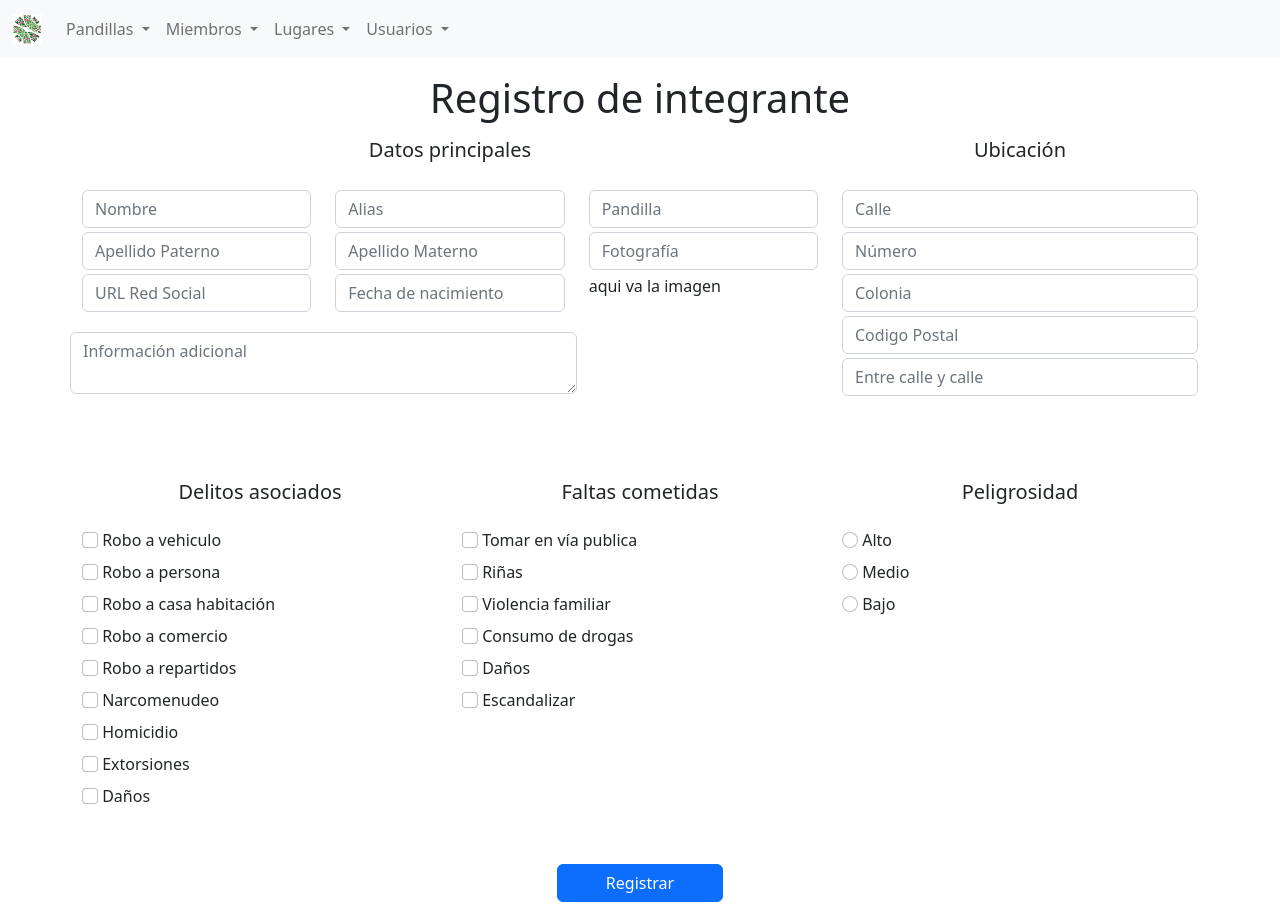
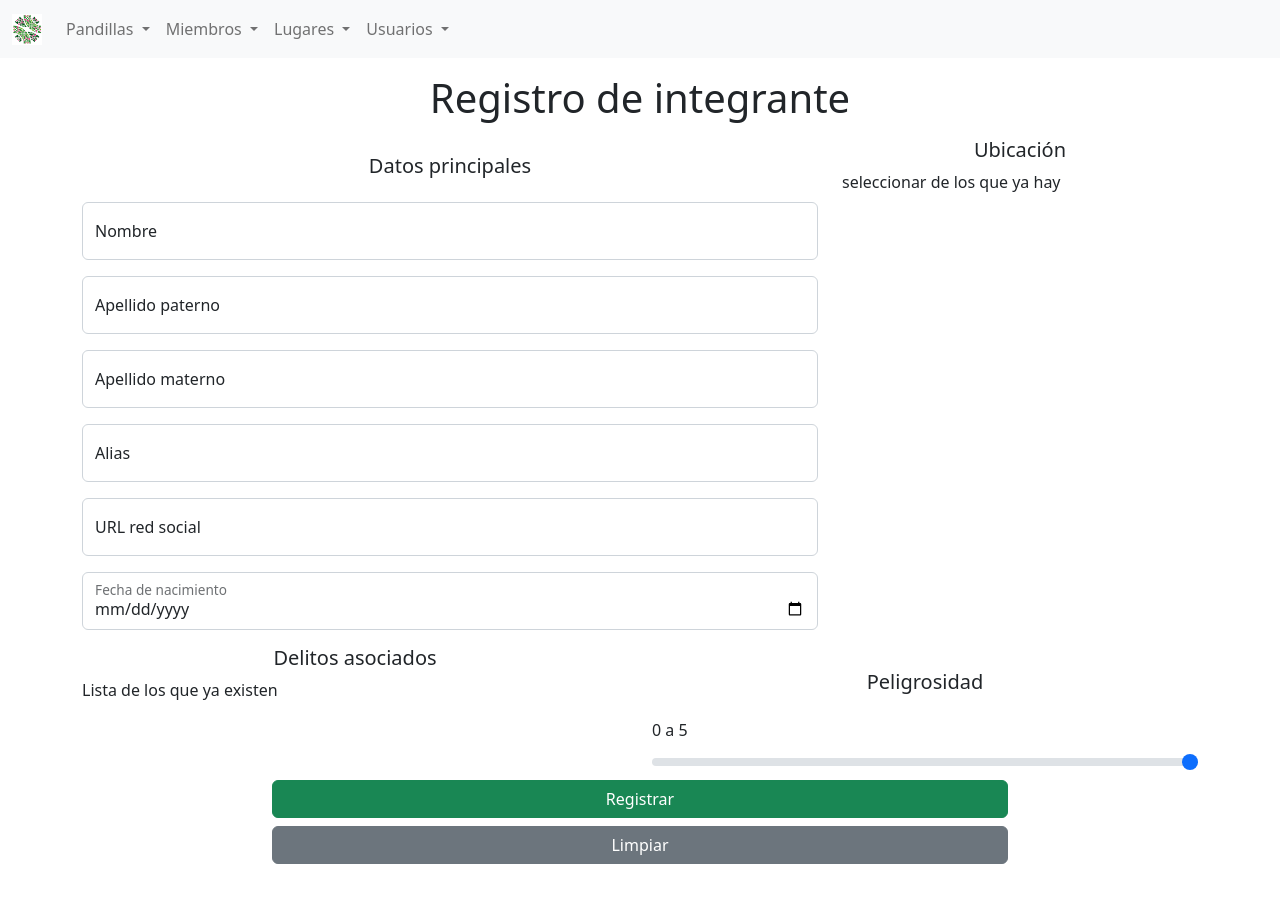
Before and after one commit to aaroncarrizal/pandillas, a Vue app in the folder frontend/: page /member in a window 1280 px wide. After the commit the page ends 864 px from the top, so only its background shows below. Built offline with nearby package versions, Linux system fonts and the light colour scheme.

Commit message:
reworked ui

```diff
--- a/frontend/src/components/memberComponents/MemberForm.vue
+++ b/frontend/src/components/memberComponents/MemberForm.vue
@@ -3,79 +3,67 @@
         <p class="h1 text-center">Registro de integrante</p>
         <form>
             <div class="row">
-                <div class="col-sm-8">
-                    <p class="h5 text-center my-2">Datos principales</p>
-                    <div class="row">
-                        <div class="col-sm-8">
-                            <div class="row my-3">
-                                <div class="col">
-                                    <input class="form-control my-1" placeholder="Nombre">
-                                    <input class="form-control my-1" placeholder="Apellido Paterno" >
-                                    <input class="form-control my-1" placeholder="URL Red Social">
-                                </div>
-                                <div class="col">
-                                    <input class="form-control my-1" placeholder="Alias">
-                                    <input class="form-control my-1" placeholder="Apellido Materno">
-                                    <input class="form-control my-1" placeholder="Fecha de nacimiento">
-                                </div>
-                            </div>
-                            <div class="row">
-                                <textarea class="form-control" placeholder="Información adicional"></textarea>
-                            </div>
+                <div class="col-md-8">
+                    <p class="h5 text-center my-4">Datos principales</p>
+                    <div class="my-3">
+                        <div class="form-floating mb-3">
+                            <input type="text" class="form-control" id="name" placeholder="Nombre" required>
+                            <label for="name">Nombre</label>
                         </div>
-                        <div class="col my-3">
-                            <input class="form-control my-1" placeholder="Pandilla">
-                            <input class="form-control my-1" placeholder="Fotografía">
-                            <div class="my-1">aqui va la imagen</div>
+                        <div class="form-floating mb-3">
+                            <input type="text" class="form-control" id="name" placeholder="Nombre" required>
+                            <label for="name">Apellido paterno</label>
+                        </div>
+                        <div class="form-floating mb-3">
+                            <input type="text" class="form-control" id="name" placeholder="Nombre" required>
+                            <label for="name">Apellido materno</label>
+                        </div>
+                        <div class="form-floating mb-3">
+                            <input type="text" class="form-control" id="name" placeholder="Nombre">
+                            <label for="name">Alias</label>
+                        </div>
+                        <div class="form-floating mb-3">
+                            <input type="text" class="form-control" id="name" placeholder="Nombre">
+                            <label for="name">URL red social</label>
+                        </div>
+                        <div class="form-floating mb-3">
+                            <input type="date" class="form-control" id="startDate"  placeholder="Nombre"/>
+                            <label for="startDate">Fecha de nacimiento</label>
                         </div>
                     </div>
                 </div>
-                <div class="col">
+                <div class="col-md-4">
                     <p class="h5 text-center my-2">Ubicación</p>
-                    <div class="row my-4">
-                        <div class="col">
-                            <input class="form-control my-1" placeholder="Calle">
-                            <input class="form-control my-1" placeholder="Número">
-                            <input class="form-control my-1" placeholder="Colonia">
-                            <input class="form-control my-1" placeholder="Codigo Postal">
-                            <input class="form-control my-1" placeholder="Entre calle y calle">
-                        </div>
-                    </div>
+                    seleccionar de los que ya hay
                 </div>
             </div>
-            <div class="row my-5">
-                <div class="col">
-                    <p class="h5 text-center mt-2 mb-4">Delitos asociados</p>
-                    <div class="my-2"><input class="form-check-input" type="checkbox"> Robo a vehiculo</div>
-                    <div class="my-2"><input class="form-check-input" type="checkbox"> Robo a persona</div>
-                    <div class="my-2"><input class="form-check-input" type="checkbox"> Robo a casa habitación</div>
-                    <div class="my-2"><input class="form-check-input" type="checkbox"> Robo a comercio</div>
-                    <div class="my-2"><input class="form-check-input" type="checkbox"> Robo a repartidos</div>
-                    <div class="my-2"><input class="form-check-input" type="checkbox"> Narcomenudeo</div>
-                    <div class="my-2"><input class="form-check-input" type="checkbox"> Homicidio</div>
-                    <div class="my-2"><input class="form-check-input" type="checkbox"> Extorsiones</div>
-                    <div class="my-2"><input class="form-check-input" type="checkbox"> Daños</div>
+            <div class="row">
+                <div class="col-md-6">
+                    <p class="h5 text-center">Delitos asociados</p>
+                    <!-- <div class="my-3">
+                        <div class="my-2"><input class="form-check-input" type="checkbox"> Robo a persona</div>
+                        <div class="my-2"><input class="form-check-input" type="checkbox"> Robo a vehículo</div>
+                        <div class="my-2"><input class="form-check-input" type="checkbox"> Robo a casa habitación</div>
+                        <div class="my-2"><input class="form-check-input" type="checkbox"> Robo a comercio</div>
+                        <div class="my-2"><input class="form-check-input" type="checkbox"> Robo a repartidores</div>
+                        <div class="my-2"><input class="form-check-input" type="checkbox"> Narcomenudeo</div>
+                        <div class="my-2"><input class="form-check-input" type="checkbox"> Extorsiones</div>
+                        <div class="my-2"><input class="form-check-input" type="checkbox"> Daños</div>
+                        <div class="my-2"><input class="form-check-input" type="checkbox"> Otros Delitos</div>
+                    </div> -->
+                    Lista de los que ya existen
                 </div>
-                <div class="col">
-                    <p class="h5 text-center mt-2 mb-4">Faltas cometidas</p>
-                    <div class="my-2"><input class="form-check-input" type="checkbox"> Tomar en vía publica</div>
-                    <div class="my-2"><input class="form-check-input" type="checkbox"> Riñas</div>
-                    <div class="my-2"><input class="form-check-input" type="checkbox"> Violencia familiar</div>
-                    <div class="my-2"><input class="form-check-input" type="checkbox"> Consumo de drogas</div>
-                    <div class="my-2"><input class="form-check-input" type="checkbox"> Daños</div>
-                    <div class="my-2"><input class="form-check-input" type="checkbox"> Escandalizar</div>
-                </div>
-                <div class="col">
-                    <p class="h5 text-center mt-2 mb-4">Peligrosidad</p>
-                    <div class="my-2"><input class="form-check-input" type="radio" name="peligrosidad"> Alto</div>
-                    <div class="my-2"><input class="form-check-input" type="radio" name="peligrosidad"> Medio</div>
-                    <div class="my-2"><input class="form-check-input" type="radio" name="peligrosidad"> Bajo</div>
+                <div class="col-md-6">
+                    <p class="h5 text-center my-4">Peligrosidad</p>
+                <label for="peligrosidad" class="form-label">0 a 5</label>
+                <input type="range" class="form-range" min="0" max="5" id="peligrosidad">
                 </div>
             </div>
-            <div class="row justify-content-center my-3">
-                <div class="col-2">
+            <div class="row justify-content-center">
+                <div class="col-8">
                     <div class="d-grid gap-2">
-                        <button type="submit" class="btn btn-primary">Registrar</button>
+                        <button class="btn btn-success" type="submit">Registrar</button>
+                        <button class="btn btn-secondary" type="submit">Limpiar</button> <!--Ojo-->
                     </div>
                 </div>
             </div>
```
